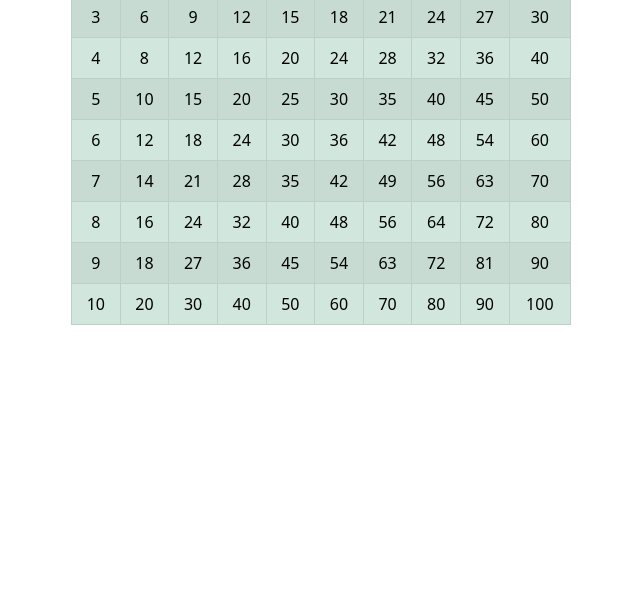
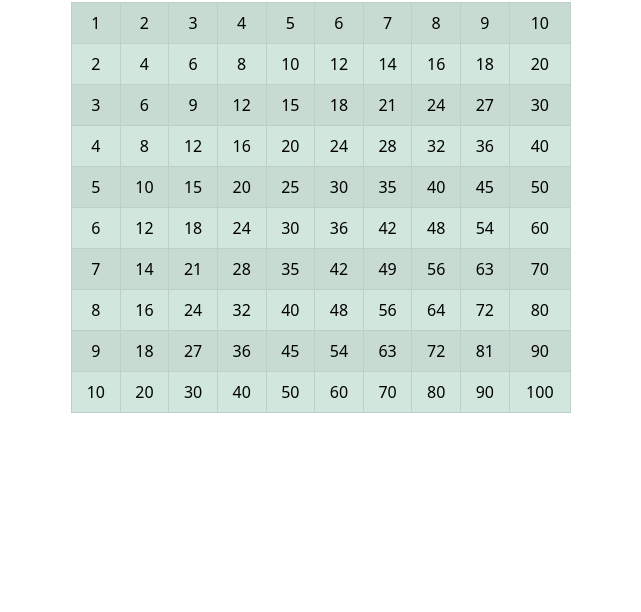
Before and after one commit to rafaelaznar/solvantes, a plain HTML site: page index.html in a window 1280 px wide. Shown: the part 188-800 px from the top of the page, without its empty margins (319-960 px from the left). Drawn offline with nearby package versions, Linux system fonts and the light colour scheme.

Commit message:
vertical margin

```diff
--- a/index.html
+++ b/index.html
@@ -15,12 +15,12 @@
 </head>
 
 <body>
-    <div class="container">
+    <div class="container mt-5">
         <div class="row justify-content-center">
             <div class="col-auto text-center">
                 <h1>Solvantes</h1>
                 <h2>Cuadrante de multiplicaciones estático</h2>
-                <table class="table table-bordered table-success table-striped mx-auto" style="width: 500px;">
+                <table class="table table-bordered table-success table-striped mx-auto mt-5" style="width: 500px;">
                     <tbody>
                         <tr>
                             <td>1</td>
```
